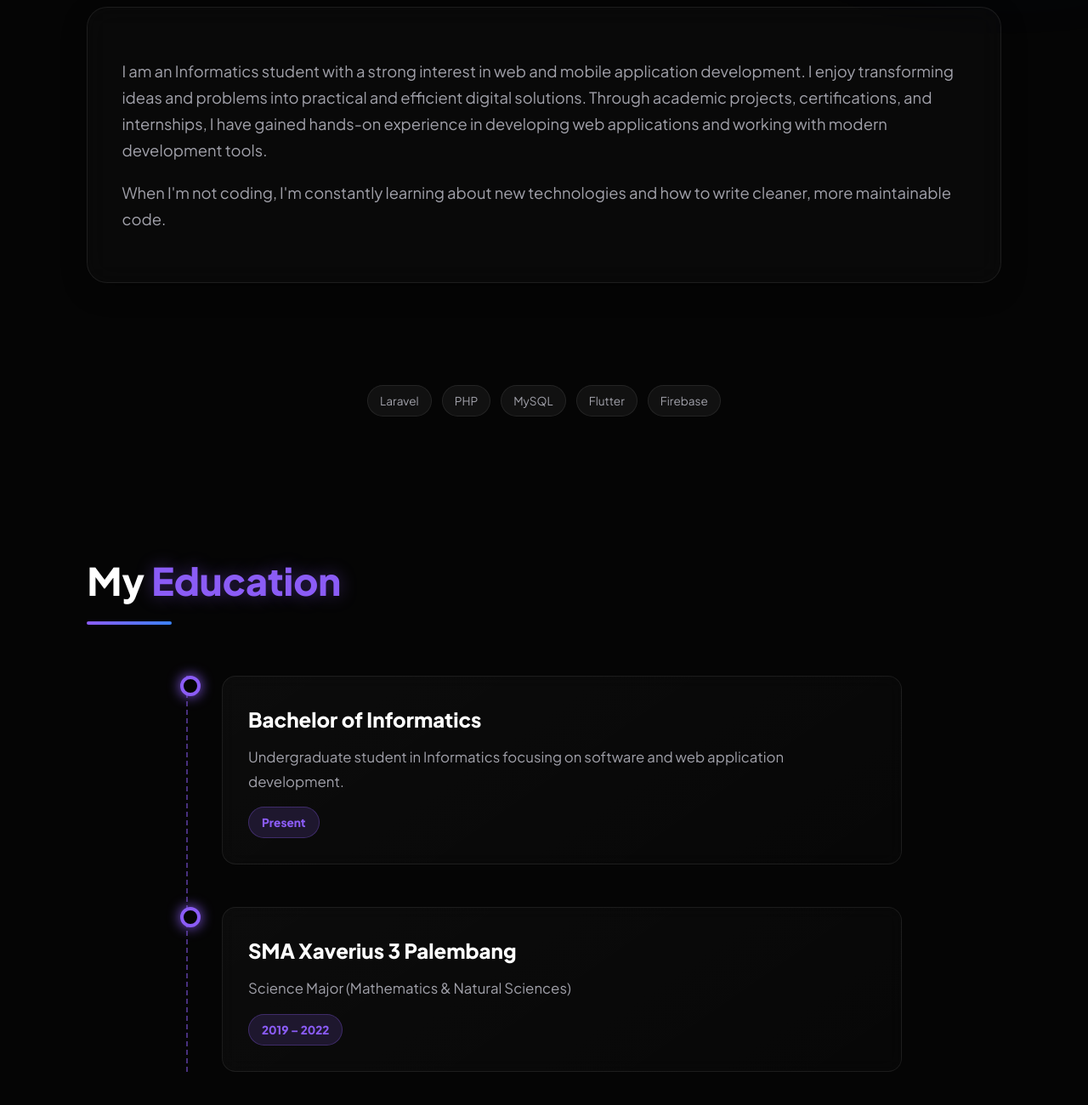
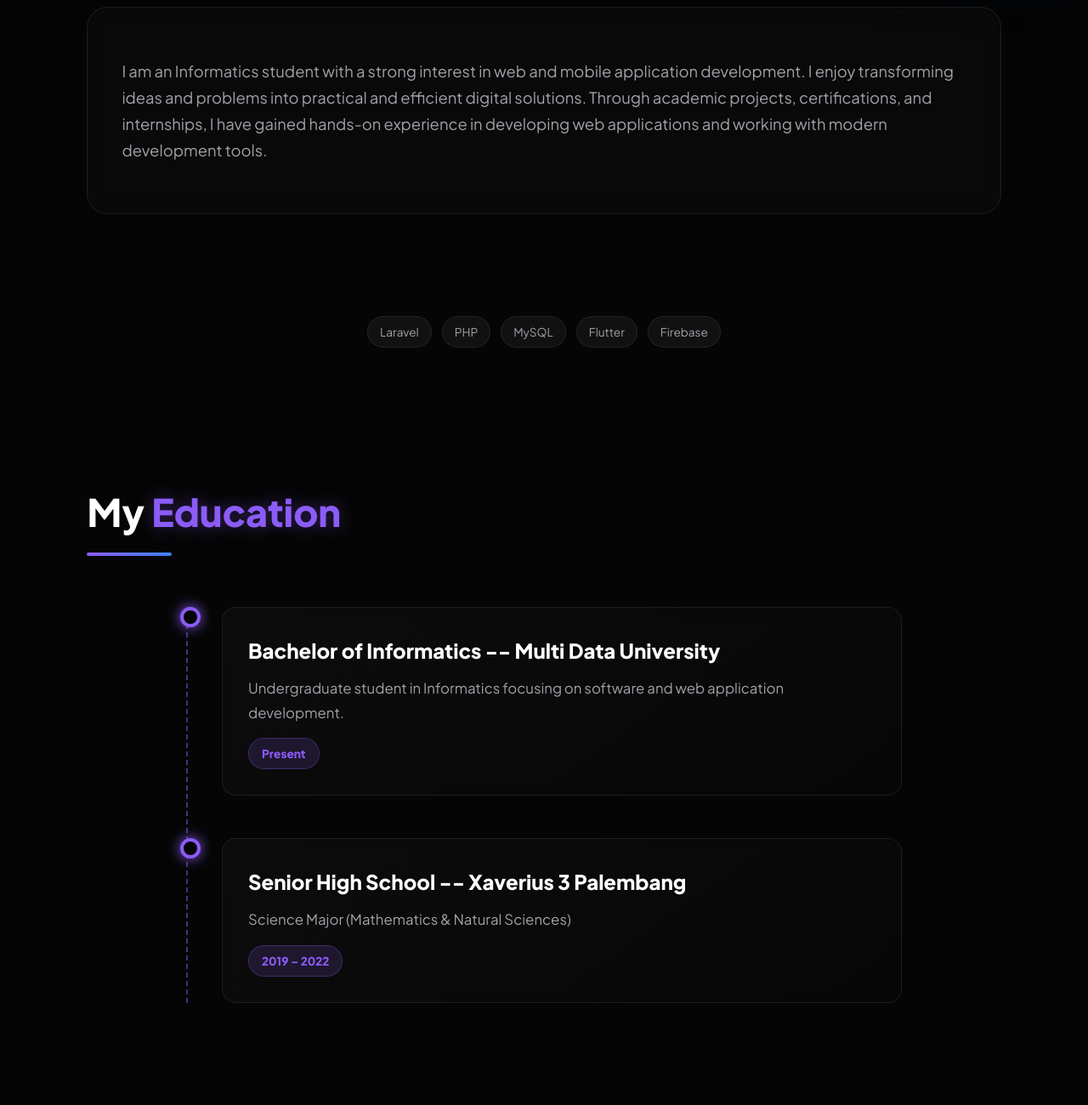
Before and after one commit to intansanu/portofolio, a plain HTML site: page index.html in a window 1280 px wide. Shown: the part 1062-2362 px from the top of the page at 85% size. Drawn offline with Linux system fonts and the light colour scheme.

Commit message:
Update index.html

```diff
--- a/index.html
+++ b/index.html
@@ -38,6 +38,8 @@
     <header id="home">
       <div class="header-content reveal hero-layout">
         <div class="hero-text">
+          <br />
+          <br />
           <p class="greeting">Hello, I am</p>
           <h1 class="gradient-text">Intan Sanu</h1>
           <p class="role">Web Developer & Informatics Student</p>
@@ -46,15 +48,15 @@
             Passionate about building web applications and turning ideas into
             functional digital solutions using modern technologies.
           </p>
-
-          <button class="btn-primary pulse-btn" onclick="scrollToProjects()">
-            Explore My Work
-          </button>
         </div>
 
         <div class="hero-photo">
           <img src="images/intan.png" alt="Intan Sanu" />
         </div>
+
+        <button class="btn-primary pulse-btn" onclick="scrollToProjects()">
+          Explore My Work
+        </button>
       </div>
     </header>
 
@@ -70,10 +72,6 @@
           practical and efficient digital solutions. Through academic projects,
           certifications, and internships, I have gained hands-on experience in
           developing web applications and working with modern development tools.
-        </p>
-        <p>
-          When I'm not coding, I'm constantly learning about new technologies
-          and how to write cleaner, more maintainable code.
         </p>
       </div>
     </section>
@@ -95,7 +93,7 @@
         <div class="timeline-item reveal-stagger">
           <div class="timeline-dot"></div>
           <div class="timeline-content">
-            <h3>Bachelor of Informatics</h3>
+            <h3>Bachelor of Informatics -- Multi Data University</h3>
             <p>
               Undergraduate student in Informatics focusing on software and web
               application development.
@@ -107,7 +105,7 @@
         <div class="timeline-item reveal-stagger">
           <div class="timeline-dot"></div>
           <div class="timeline-content">
-            <h3>SMA Xaverius 3 Palembang</h3>
+            <h3>Senior High School -- Xaverius 3 Palembang</h3>
             <p>Science Major (Mathematics & Natural Sciences)</p>
             <span class="timeline-date">2019 – 2022</span>
           </div>
```
